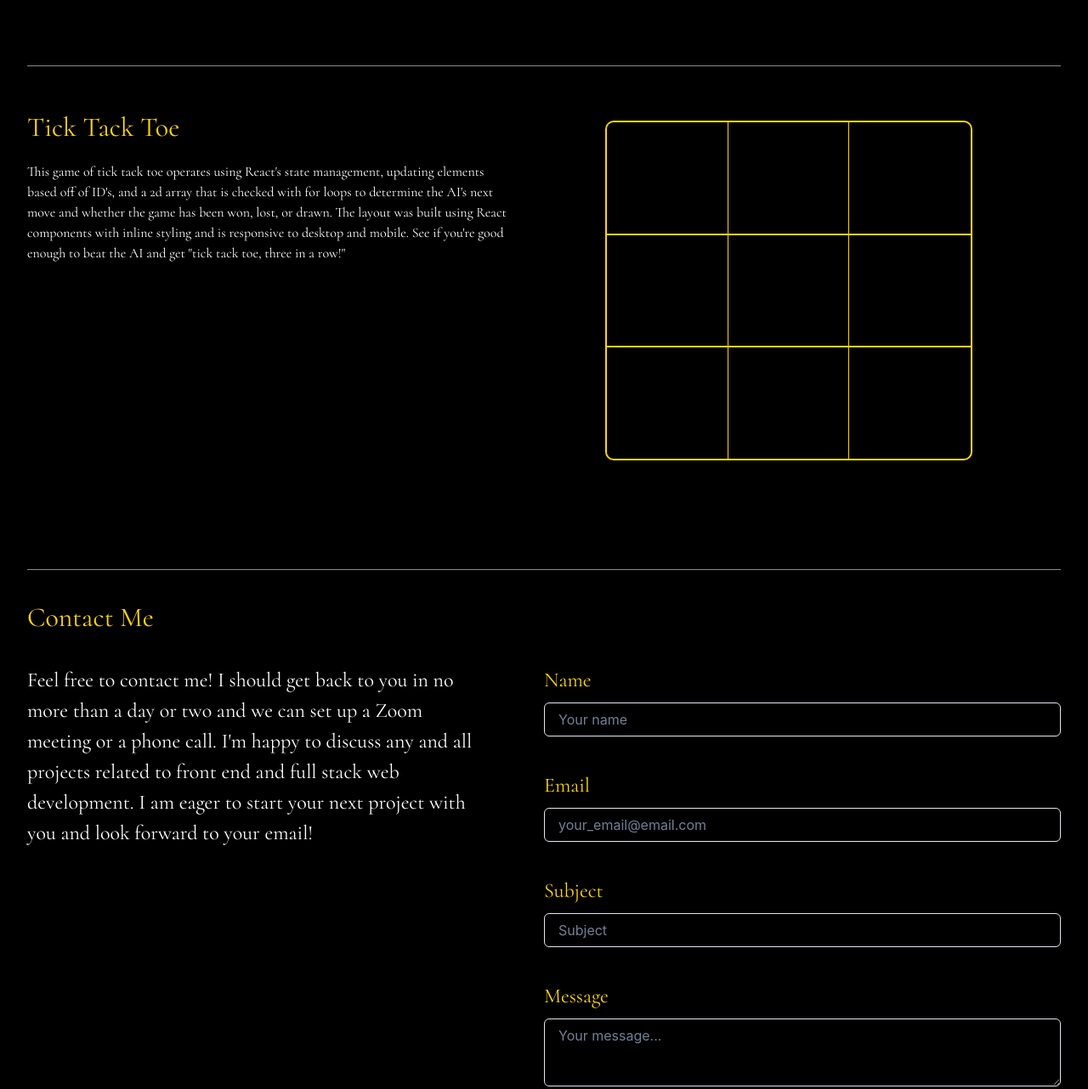
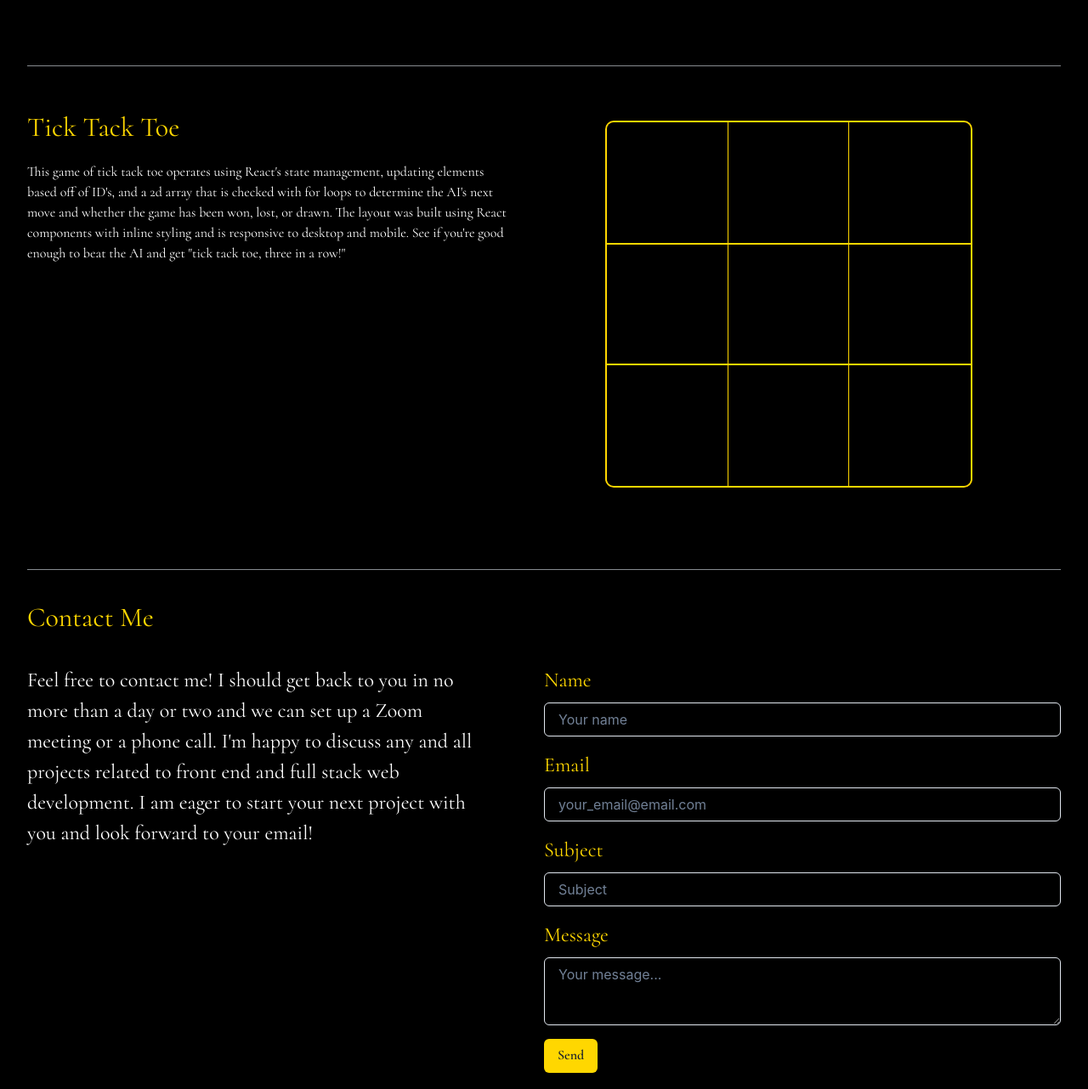
Before and after one commit to SeanLaTour/mysite, a Gatsby site: page / in a window 1280 px wide. Shown: the part 3499-4781 px from the top of the page at 85% size. Built offline with nearby package versions, Linux system fonts and the light colour scheme; Gatsby itself is replaced by a stand-in of ours.

Commit message:
layout adjustments

```diff
--- a/src/components/game/game.tsx
+++ b/src/components/game/game.tsx
@@ -330,7 +330,7 @@
       <Box
         display={"flex"}
         flexDirection={{ base: "column", md: "row" }}
-        paddingBlock="2rem"
+        paddingTop="2rem"
         width={"100%"}
         backgroundColor={"black"}
         color="gold"
--- a/src/components/home.tsx
+++ b/src/components/home.tsx
@@ -216,9 +216,10 @@
                 color={"white"}
               >
                 I am a full stack developer with two years of experience working
-                with React, Express, JavaScript, TypeScript, HTML and CSS. I have worked
-                primarily with startups and consulting companies on projects
-                that range from small web apps to full-blown social media sites.
+                with React, Express, JavaScript, TypeScript, HTML and CSS. I
+                have worked primarily with startups and consulting companies on
+                projects that range from small web apps to full-blown social
+                media sites.
               </Text>
               <Text
                 paddingTop="1rem"
@@ -1122,7 +1123,7 @@
                   name="from_name"
                 />
                 <Text
-                  marginTop={"2rem"}
+                  marginTop={".5rem"}
                   fontFamily={"Cormorant"}
                   fontSize={"1.5rem"}
                   color={"gold"}
@@ -1138,7 +1139,7 @@
                   name="from_email"
                 />
                 <Text
-                  marginTop={"2rem"}
+                  marginTop={".5rem"}
                   fontFamily={"Cormorant"}
                   fontSize={"1.5rem"}
                   color={"gold"}
@@ -1154,7 +1155,7 @@
                   name="message"
                 />
                 <Text
-                  marginTop={"2rem"}
+                  marginTop={".5rem"}
                   fontFamily={"Cormorant"}
                   fontSize={"1.5rem"}
                   color={"gold"}
```
